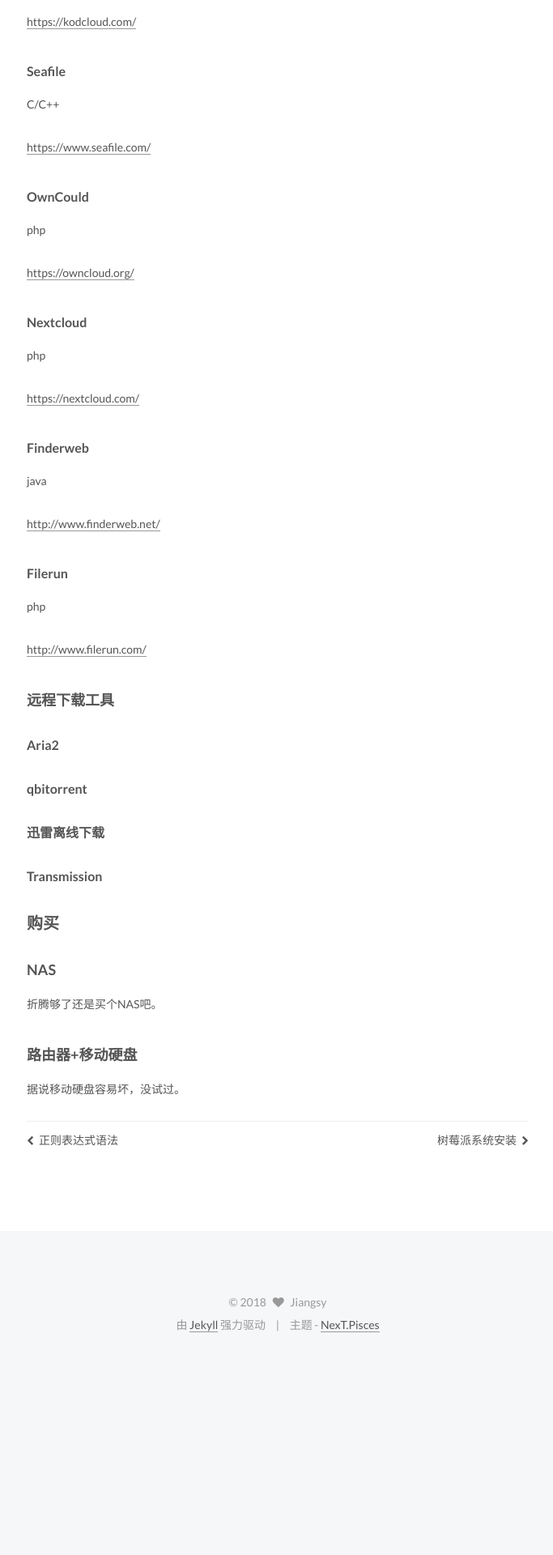
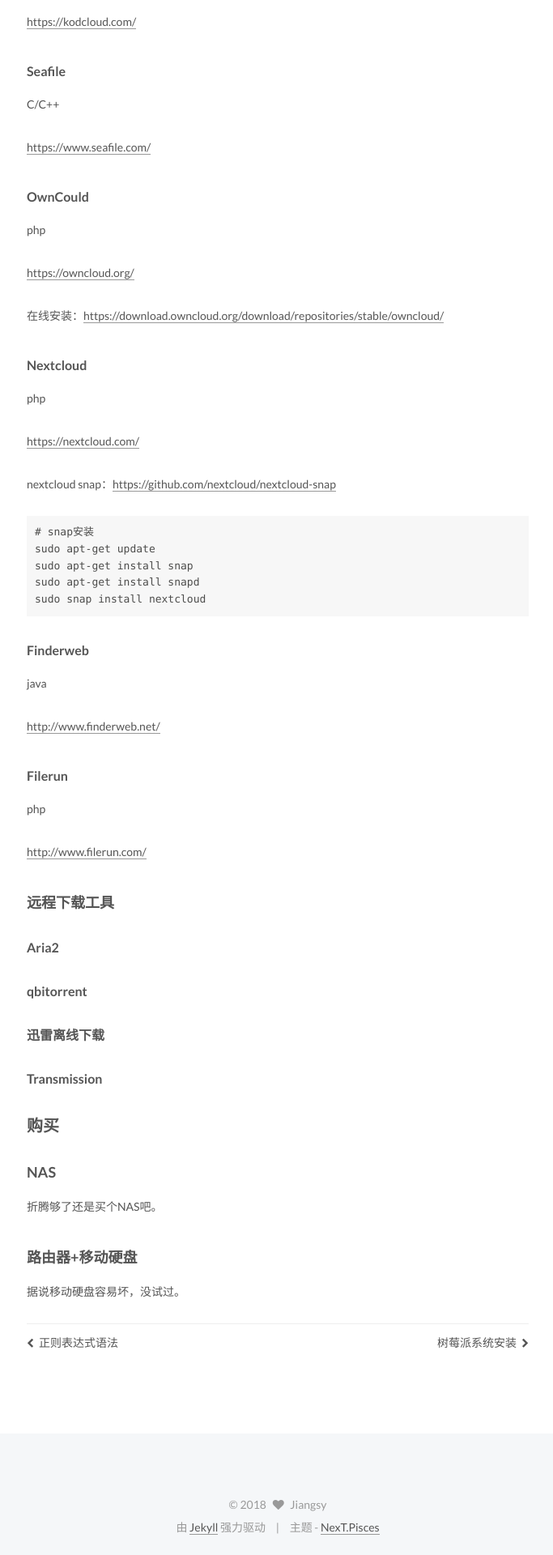
Before and after one commit to jiangsyace/blog, a Jekyll site: the page built from _posts/2018-03-23-个人私有云盘解决方案.md, in a window 1280 px wide. Shown: the part 1375-3295 px from the top of the page at 81% size, without its empty margins (427-1110 px from the left). Built offline with Jekyll 4.4.1, drawn with Linux system fonts in a browser that asks for light colours; comment, search, counter and statistics services are not loaded; before the commit the page ends 3045 px from its top, so only the background shows below that.

Commit message:
20180705

````diff
--- a/_posts/2018-03-23-个人私有云盘解决方案.md
+++ b/_posts/2018-03-23-个人私有云盘解决方案.md
@@ -59,11 +59,23 @@ php
 
 [https://owncloud.org/](https://owncloud.org/)
 
+在线安装：[https://download.owncloud.org/download/repositories/stable/owncloud/](https://download.owncloud.org/download/repositories/stable/owncloud/)
+
 #### Nextcloud
 
 php
 
 [https://nextcloud.com/](https://nextcloud.com/)
+
+nextcloud snap：[https://github.com/nextcloud/nextcloud-snap](https://github.com/nextcloud/nextcloud-snap)
+
+```
+# snap安装
+sudo apt-get update
+sudo apt-get install snap
+sudo apt-get install snapd
+sudo snap install nextcloud
+```
 
 #### Finderweb
 
````
